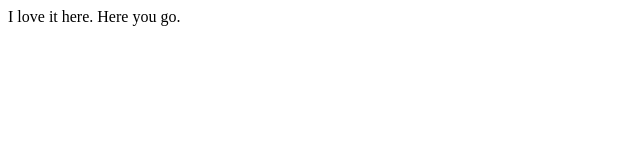
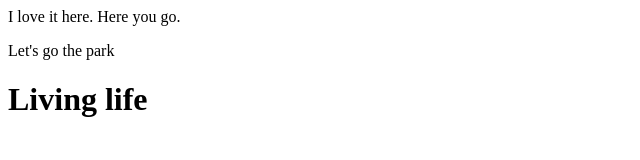
Before and after one commit to joshualeonardo2014/git-course, a plain HTML site: page index.html in a window 1280 px wide. Shown: the whole page, without its empty margins (0-640 px from the left). Drawn offline with Linux system fonts and the light colour scheme.

Commit message:
Changed up some shit in Visual Studio Code

```diff
--- a/index.html
+++ b/index.html
@@ -4,6 +4,8 @@
     <title>Git Course</title>
     <body>
       I love it here. Here you go.
+      <p>Let's go the park</p>
+      <h1>Living life</h1>
     </body>
   </head>
 </html>
```
